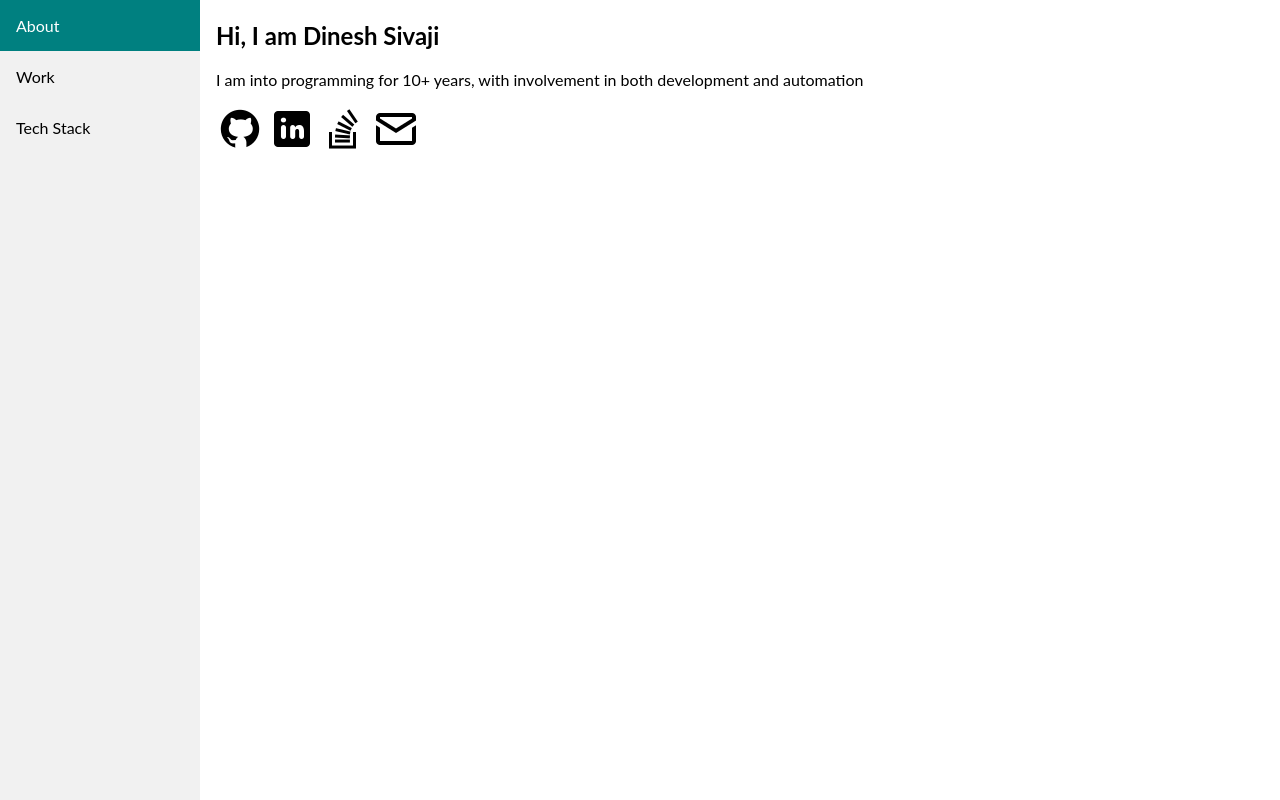
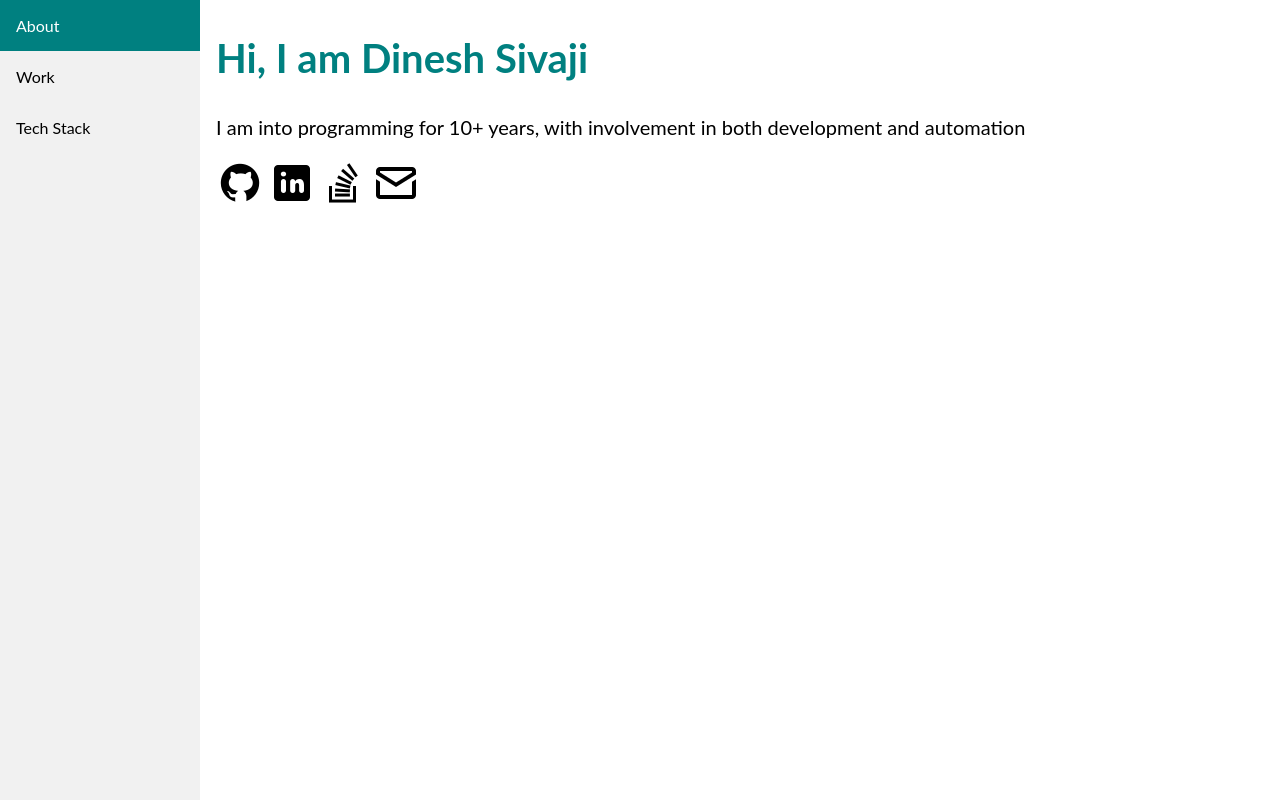
Before and after one commit to dineshsivaji/dineshsivaji.github.io, a plain HTML site: page index.html in a window 1280 px wide. Shown: the top 800 px of the page. Drawn offline with Linux system fonts and the light colour scheme.

Commit message:
Updated style

```diff
--- a/css/mystyle.css
+++ b/css/mystyle.css
@@ -36,6 +36,15 @@ div.content {
     height: 1000px;
 }
 
+h2 {
+    font-size: 40px;
+    color: teal;
+}
+
+p {
+    font-size: 20px;
+}
+
 @media screen and (max-width: 700px) {
     .sidebar {
         width: 100%;
```
